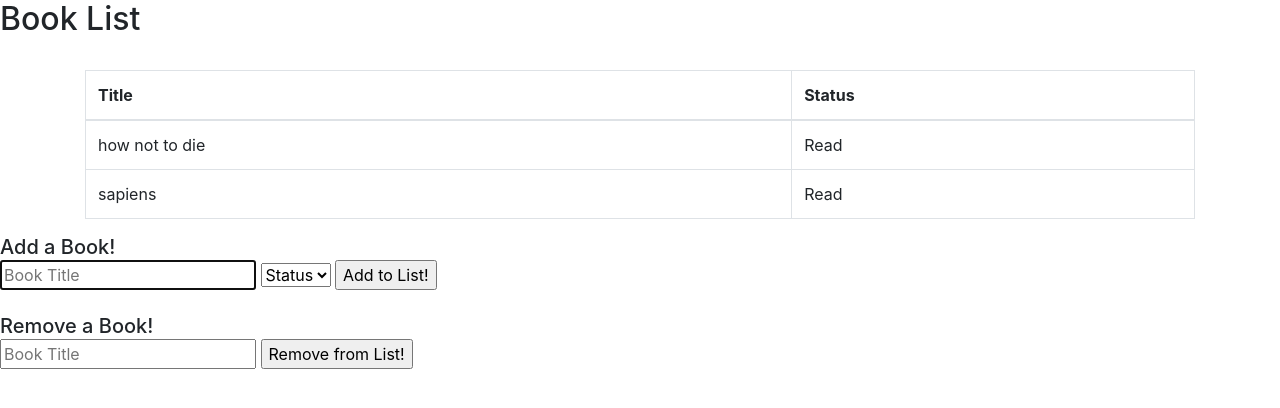
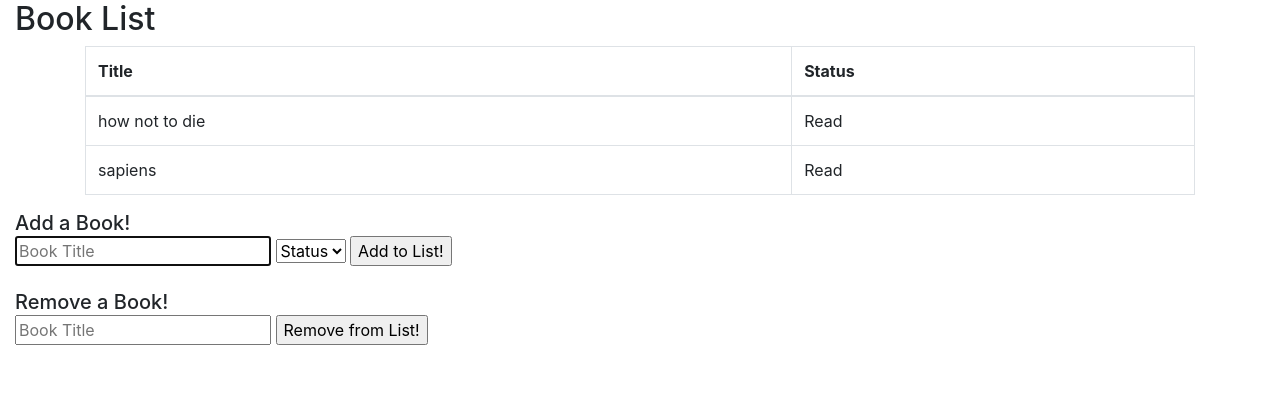
Before and after one commit to AlexKCheung/Book-List, a Flask app: page /book_list in a window 1280 px wide. Shown: the top 408 px of the page. Run offline with Flask 2, Linux system fonts and the light colour scheme; data comes from the database, SQL or seed files in the repository; both versions use the stored data as it was after the commit; some libraries are stand-ins or nearby versions.

Commit message:
bootstrap page layout container fluid so it can constantly resize when the window changes size

```diff
--- a/templates/book_list.html
+++ b/templates/book_list.html
@@ -2,7 +2,6 @@
 
 {% block body %}
     <h2>Book List</h2>
-    <br>
 
     <div class="container">
     <table class="table table-bordered">
--- a/templates/layout.html
+++ b/templates/layout.html
@@ -16,8 +16,10 @@
         <title>Book List</title>
     </head>
     <body>
+        <div class="container-fluid">
 
-        {% block body %}{% endblock %}
+            {% block body %}{% endblock %}
 
+        </div>
     </body>
 </html>
```
Also changed, not shown: books.sqlite3.
